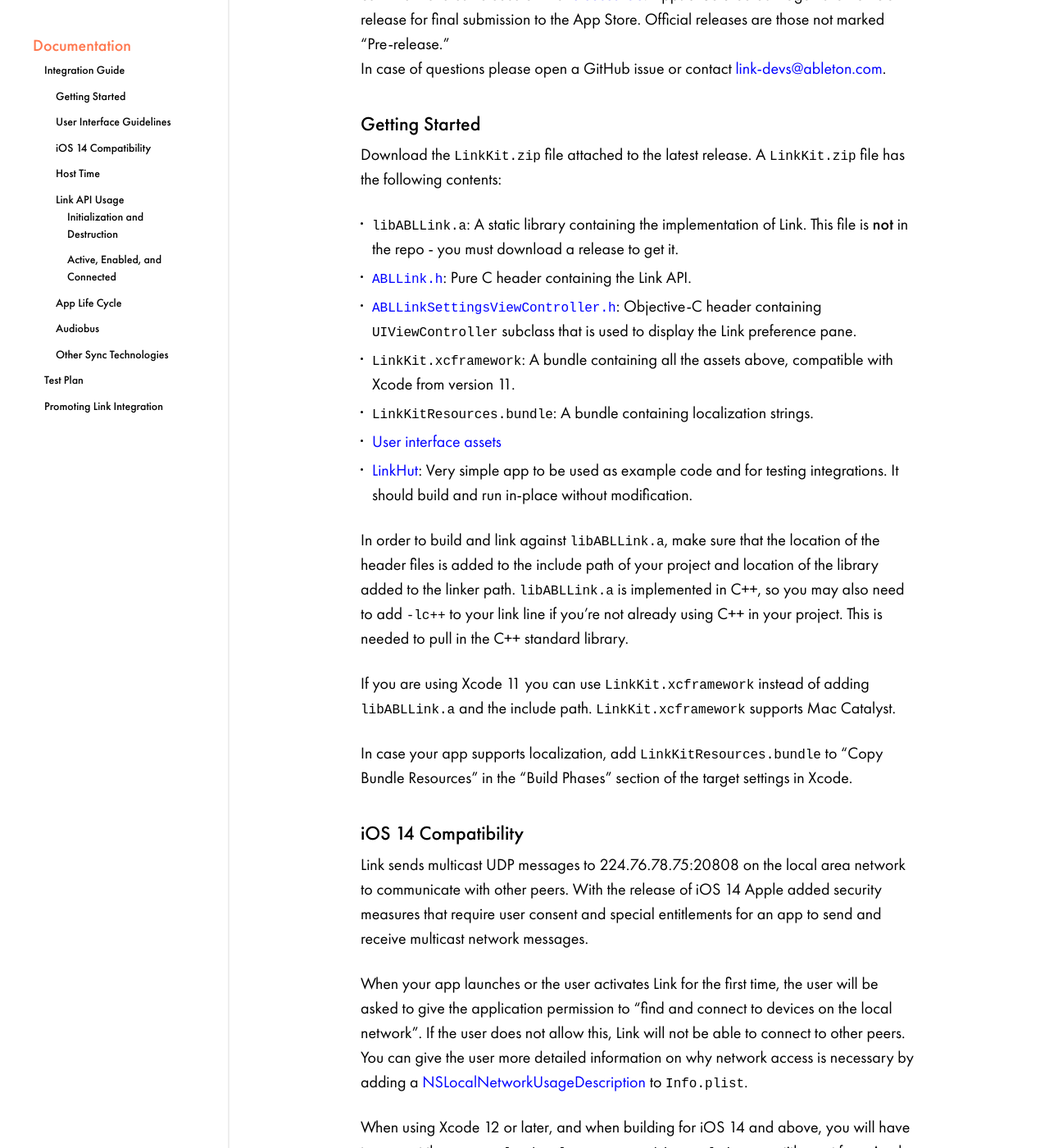
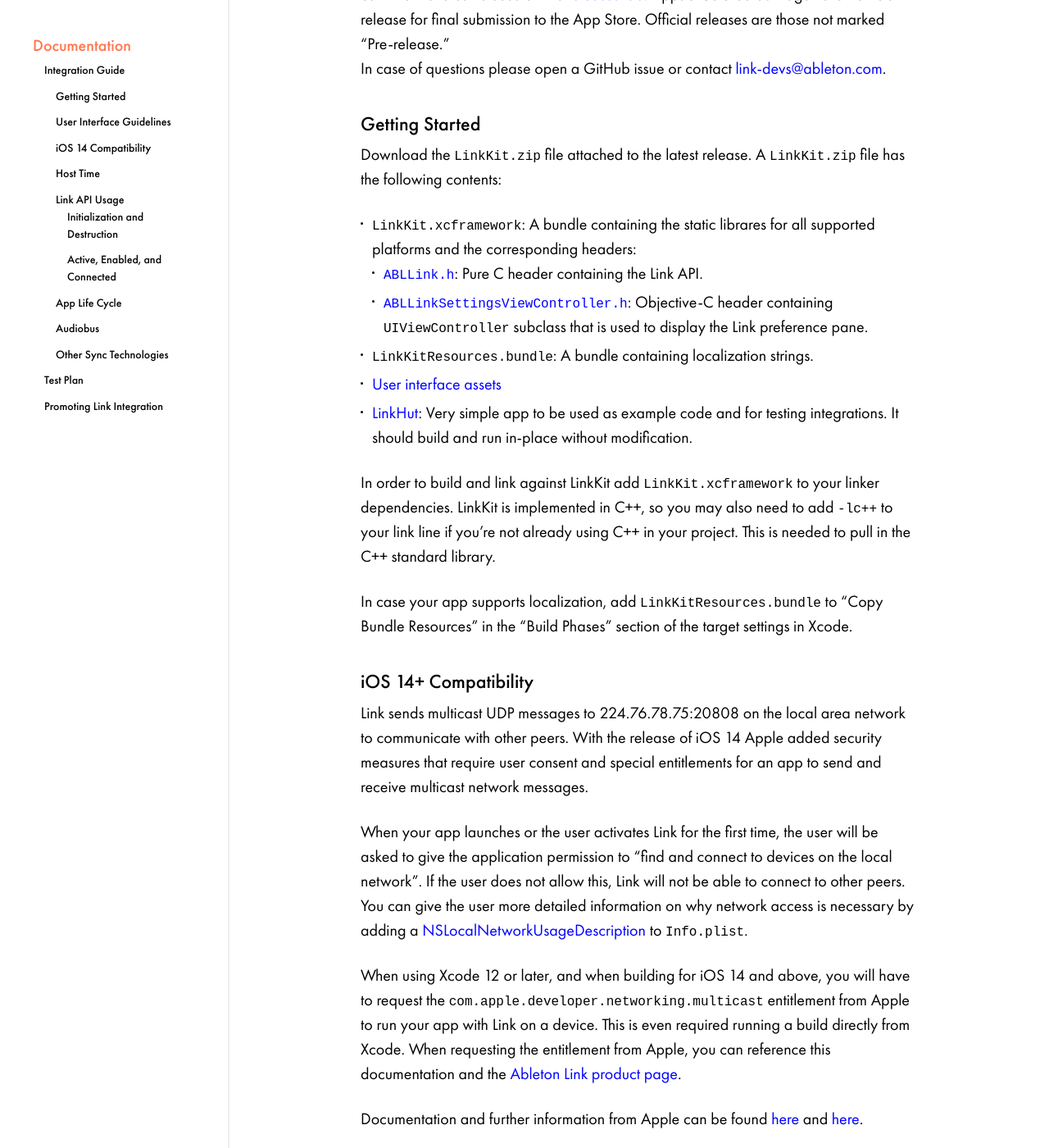
Before and after one commit to Ableton/ableton.github.io, a Jekyll site: the page built from linkkit/index.md, in a window 1280 px wide and 1400 px high, scrolled down 956 px. Shown: the whole window at 82% size. Built offline with Jekyll 4.4.1, drawn with Linux system fonts in a browser that asks for light colours.

Commit message:
Remove the fat library from the documentation
... as we also removed it from the release

```diff
--- a/linkkit/index.md
+++ b/linkkit/index.md
@@ -40,31 +40,24 @@ In case of questions please open a GitHub issue or contact [link-devs@ableton.co
 Download the `LinkKit.zip` file attached to the latest release. A `LinkKit.zip` file has
 the following contents:
 
-- `libABLLink.a`: A static library containing the implementation of Link. This file is
-  **not** in the repo - you must download a release to get it.
-- [`ABLLink.h`](https://github.com/Ableton/LinkKit/blob/master/LinkKit/ABLLink.h):
+- `LinkKit.xcframework`: A bundle containing the static librares for all supported platforms and the corresponding headers:
+  - [`ABLLink.h`](https://github.com/Ableton/LinkKit/blob/master/LinkKit/ABLLink.h):
   Pure C header containing the Link API.
-- [`ABLLinkSettingsViewController.h`](https://github.com/Ableton/LinkKit/blob/master/LinkKit/ABLLinkSettingsViewController.h):
+  - [`ABLLinkSettingsViewController.h`](https://github.com/Ableton/LinkKit/blob/master/LinkKit/ABLLinkSettingsViewController.h):
   Objective-C header containing `UIViewController` subclass that is used to display the
   Link preference pane.
-- `LinkKit.xcframework`: A bundle containing all the assets above, compatible with Xcode from version 11.
 - `LinkKitResources.bundle`: A bundle containing localization strings.
 - [User interface assets](https://github.com/Ableton/LinkKit/tree/master/assets)
 - [LinkHut](https://github.com/Ableton/LinkKit/tree/master/examples/LinkHut): Very simple
   app to be used as example code and for testing integrations. It should build and run
   in-place without modification.
 
-In order to build and link against `libABLLink.a`, make sure that the location of the
-header files is added to the include path of your project and location of the library
-added to the linker path. `libABLLink.a` is implemented in C++, so you may also need to
-add `-lc++` to your link line if you're not already using C++ in your project. This is
-needed to pull in the C++ standard library.
-
-If you are using Xcode 11 you can use `LinkKit.xcframework` instead of adding `libABLLink.a` and the include path. `LinkKit.xcframework` supports Mac Catalyst.
+In order to build and link against LinkKit add `LinkKit.xcframework` to your linker dependencies.
+LinkKit is implemented in C++, so you may also need to add `-lc++` to your link line if you're not already using C++ in your project. This is needed to pull in the C++ standard library.
 
 In case your app supports localization, add `LinkKitResources.bundle` to "Copy Bundle Resources" in the "Build Phases" section of the target settings in Xcode.
 
-### iOS 14 Compatibility
+### iOS 14+ Compatibility
 Link sends multicast UDP messages to 224.76.78.75:20808 on the local area network to communicate with other peers. With the release of iOS 14 Apple added security measures that require user consent and special entitlements for an app to send and receive multicast network messages.
 
 When your app launches or the user activates Link for the first time, the user will be asked to give the application permission to "find and connect to devices on the local network". If the user does not allow this, Link will not be able to connect to other peers.
```
